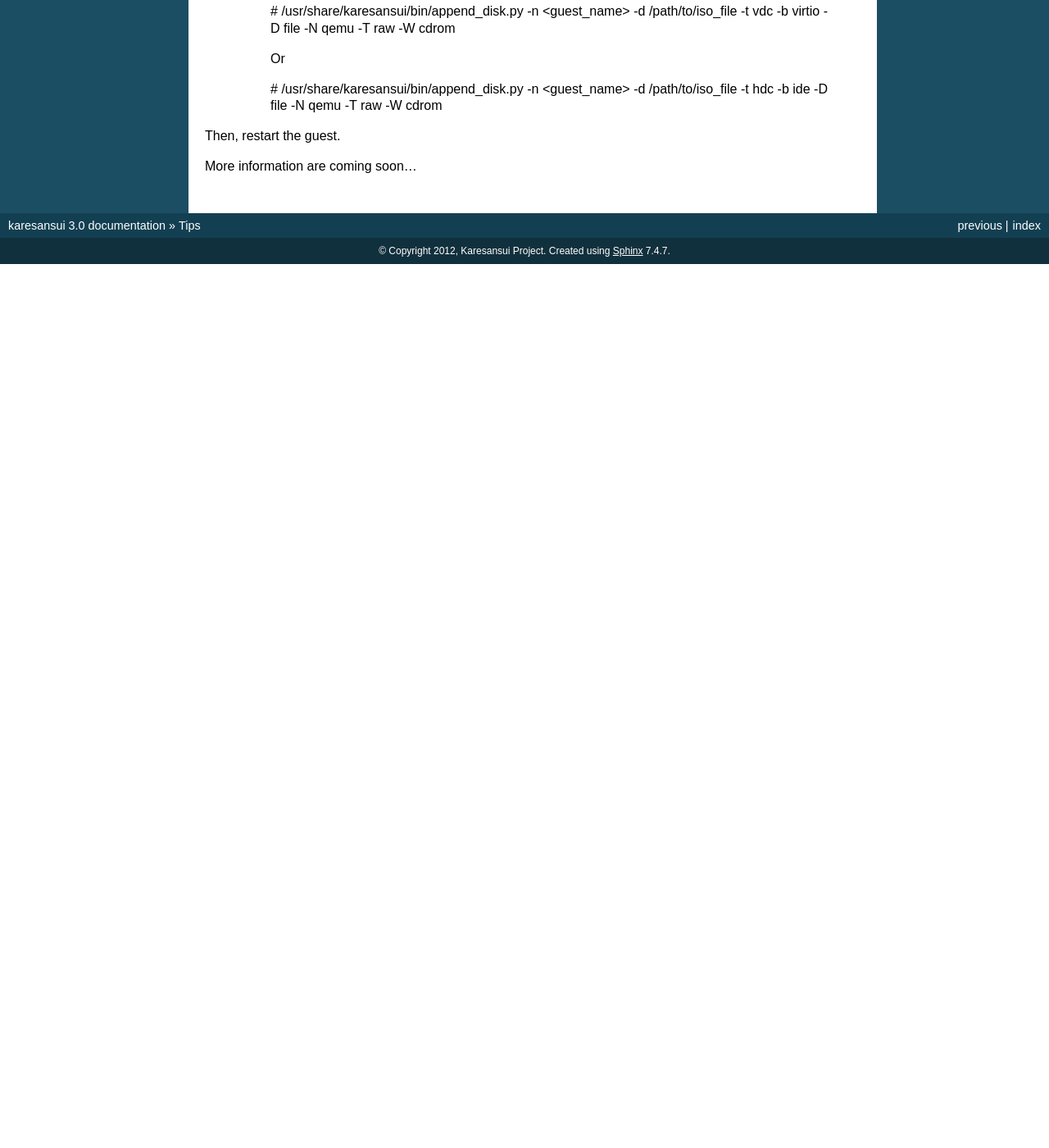
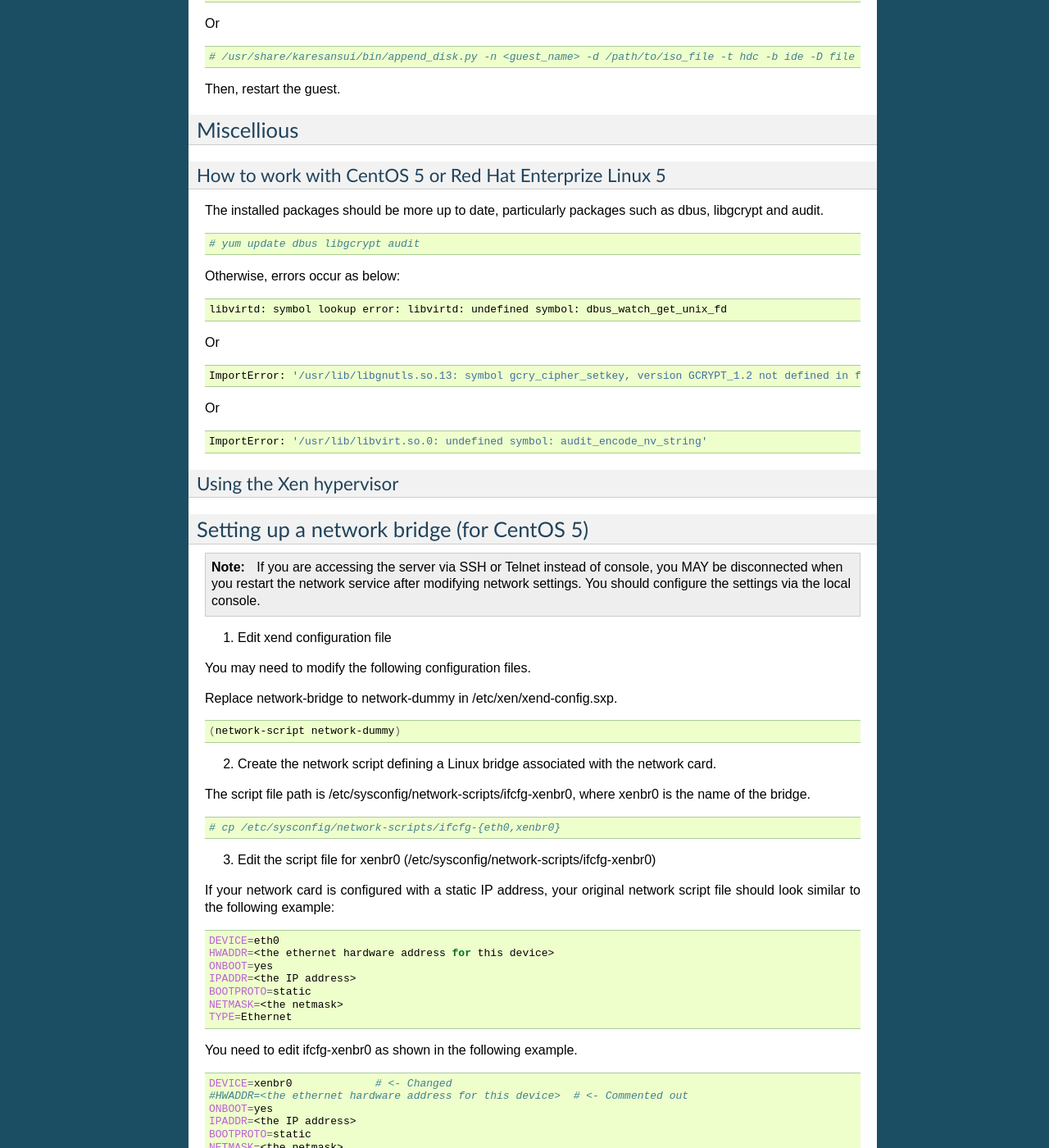
Before and after one commit to karesansui/karesansui, a Sphinx documentation site: the page built from doc/sphinx/tips.rst, in a window 1280 px wide and 1400 px high, scrolled down 1430 px. Shown: the whole window at 82% size. Built offline with Sphinx 7.4.7, drawn with Linux system fonts in a browser that asks for light colours; before the commit the page ends 1752 px from its top, so only the background shows below that; some of the changed text lies outside the part shown.

Commit message:
doc: Updated documents.

```diff
--- a/doc/sphinx/tips.rst
+++ b/doc/sphinx/tips.rst
@@ -9,9 +9,13 @@ How to connect to SPICE service with SPICE client
 
 1. Installing SPICE client.
 
+.. code-block:: bash
+
     # yum install spice-client
 
 2. Connecting with SPICE client.
+
+.. code-block:: bash
 
     $ spicec -h <host> -p <port_number> -w <password>
 
@@ -21,12 +25,21 @@ How to connect to VNC service with VNC client
 
 1. Installing VNC client.
 
+.. code-block:: bash
+
     # yum install vnc
 
 2. Connecting with VNC client.
 
+.. code-block:: bash
+
     $ vncviewer <host>:<port_number>
-    or $ java -jar /opt/oc4j/j2ee/home/applications/OVS/webapp1/Class/VncViewer.jar HOST <host> PORT <port_number>
+
+Or
+
+.. code-block:: bash
+
+    $ java -jar /opt/oc4j/j2ee/home/applications/OVS/webapp1/Class/VncViewer.jar HOST <host> PORT <port_number>
 
 
 Network
@@ -41,6 +54,8 @@ That occurs due to a new twist of CentOS 6/Red Hat Enterprise Linux 6 – dynami
 
 1. Log in the KVM guest and modify udev configuration file.
 
+.. code-block:: bash
+
     # vi /etc/udev/rules.d/70-persistent-net.rules
 
     #SUBSYSTEM=="net", ACTION=="add", DRIVERS=="?*", ATTR{address}=="52:54:00:01:a8:a0", ATTR{type}=="1", KERNEL=="eth*", NAME="eth0"     # <- comment out
@@ -53,33 +68,185 @@ That occurs due to a new twist of CentOS 6/Red Hat Enterprise Linux 6 – dynami
 CD/DVD-ROM Drive
 ----------------
 
-How to attach CD/DVD-ROM device to guests.
-^^^^^^^^^^^^^^^^^^^^^^^^^^^^^^^^^^^^^^^^^^
+How to attach CD/DVD-ROM device to guests
+^^^^^^^^^^^^^^^^^^^^^^^^^^^^^^^^^^^^^^^^^
 
 You can attach CD/DVD-ROM device by executing the following Karesansui's job command.
 
 * Using physical CD/DVD-ROM on host.
 
+.. code-block:: bash
+
     # /usr/share/karesansui/bin/append_disk.py -n <guest_name> -d /dev/sr0 -t vdc -b virtio -D block -N qemu -T raw -W cdrom
 
-    Or
+Or
+
+.. code-block:: bash
 
     # /usr/share/karesansui/bin/append_disk.py -n <guest_name> -d /dev/sr0 -t hdc -b ide -D block -N qemu -T raw -W cdrom
 
 .. note::
+
    You need to manually mount the cdrom before restarting the guest.
 
 * Using ISO9660 image file on host.
 
+.. code-block:: bash
+
     # /usr/share/karesansui/bin/append_disk.py -n <guest_name> -d /path/to/iso_file -t vdc -b virtio -D file -N qemu -T raw -W cdrom
 
-    Or
+Or
+
+.. code-block:: bash
 
     # /usr/share/karesansui/bin/append_disk.py -n <guest_name> -d /path/to/iso_file -t hdc -b ide -D file -N qemu -T raw -W cdrom
 
 Then, restart the guest.
 
 
+Miscellious
+-----------
+
+How to work with CentOS 5 or Red Hat Enterprize Linux 5
+^^^^^^^^^^^^^^^^^^^^^^^^^^^^^^^^^^^^^^^^^^^^^^^^^^^^^^^
+
+The installed packages should be more up to date, particularly packages such as dbus, libgcrypt and audit.
+
+.. code-block:: bash
+
+    # yum update dbus libgcrypt audit
+
+Otherwise, errors occur as below:
+
+.. code-block:: bash
+
+    libvirtd: symbol lookup error: libvirtd: undefined symbol: dbus_watch_get_unix_fd
+
+Or
+
+.. code-block:: bash
+
+    ImportError: '/usr/lib/libgnutls.so.13: symbol gcry_cipher_setkey, version GCRYPT_1.2 not defined in file libgcrypt.so.11 with link time reference'
+
+Or
+
+.. code-block:: bash
+
+    ImportError: '/usr/lib/libvirt.so.0: undefined symbol: audit_encode_nv_string'
+
+Using the Xen hypervisor
+^^^^^^^^^^^^^^^^^^^^^^^^
+
+Setting up a network bridge (for CentOS 5)
+------------------------------------------
+
+.. note::
+
+    If you are accessing the server via SSH or Telnet instead of console, you MAY be disconnected when you restart the network service after modifying network settings. You should configure the settings via the local console.
+
+1. Edit xend configuration file
+
+You may need to modify the following configuration files.
+
+Replace network-bridge to network-dummy in /etc/xen/xend-config.sxp.
+
+.. code-block:: bash
+
+   (network-script network-dummy)
+
+2. Create the network script defining a Linux bridge associated with the network card.
+
+The script file path is /etc/sysconfig/network-scripts/ifcfg-xenbr0, where xenbr0 is the name of the bridge.
+
+.. code-block:: bash
+
+    # cp /etc/sysconfig/network-scripts/ifcfg-{eth0,xenbr0}
+
+3. Edit the script file for xenbr0 (/etc/sysconfig/network-scripts/ifcfg-xenbr0)
+
+If your network card is configured with a static IP address, your original network script file should look similar to the following example:
+
+.. code-block:: bash
+
+    DEVICE=eth0
+    HWADDR=<the ethernet hardware address for this device>
+    ONBOOT=yes
+    IPADDR=<the IP address>
+    BOOTPROTO=static
+    NETMASK=<the netmask>
+    TYPE=Ethernet
+
+You need to edit ifcfg-xenbr0 as shown in the following example.
+
+.. code-block:: bash
+
+    DEVICE=xenbr0             # <- Changed
+    #HWADDR=<the ethernet hardware address for this device>  # <- Commented out
+    ONBOOT=yes
+    IPADDR=<the IP address>
+    BOOTPROTO=static
+    NETMASK=<the netmask>
+    TYPE=Bridge               # <- Changed
+
+4. Edit the script file for eth0 (/etc/sysconfig/network-scripts/ifcfg-eth0)
+
+Now you need to configure your network script for eth0. You will already have a script for eth0, but you’ll need to modify it by adding one line as BRIDGE=xenbr0 so that it looks similar to the following script.
+
+.. code-block:: bash
+
+    DEVICE=eth0
+    HWADDR=<the ethernet hardware address for this device>
+    ONBOOT=yes
+    #IPADDR=<the IP address>  # <- Commented out
+    #BOOTPROTO=none           # <- Commented out
+    #NETMASK=<the netmask>    # <- Commented out
+    TYPE=Ethernet
+    BRIDGE=xenbr0             # <- Added
+
+5. Restart network services and xend/libvirtd daemon.
+
+In order for all the network script modifications to take effect, you need to restart your network services.
+
+.. code-block:: bash
+
+    # /etc/init.d/network restart
+    # /etc/init.d/xend stop
+    # /etc/init.d/libvirtd restart
+    # /etc/init.d/xend start
+
+6. Check the status of current interfaces
+
+.. code-block:: bash
+
+    # /sbin/ifconfig -a
+    # virsh -c xen:/// list
+
+7. Change permissions of Xen system files after every reboot to allow Karesansui to access Xen.
+
+Here is a sample scriptlet.
+
+.. code-block:: bash
+
+    PRIVSEP_GROUP=kss
+
+    # delegate admin privillege to PRIVSEP_GROUP
+    if [ "x${PRIVSEP_GROUP}" != "x" -a -d /etc/xen/ ]; then
+      chgrp ${PRIVSEP_GROUP} /etc/xen/
+      chmod g+rwx /etc/xen/
+    fi
+    if [ "x${PRIVSEP_GROUP}" != "x" -a -d /var/lib/xend/ ]; then
+      chgrp -R ${PRIVSEP_GROUP} /var/lib/xend/
+      chmod -R g+rwx /var/lib/xend/
+    fi
+    if [ "x${PRIVSEP_GROUP}" != "x" -a  -d /var/run/xenstored/ ]; then
+      chgrp -R ${PRIVSEP_GROUP} /var/run/xenstored/
+      chmod -R g+rw /var/run/xenstored/
+    fi
+    if [ "x${PRIVSEP_GROUP}" != "x" -a  -e /proc/xen/privcmd ]; then
+      chgrp ${PRIVSEP_GROUP} /proc/xen/privcmd
+      chmod g+rw /proc/xen/privcmd
+    fi
+
 
 
 More information are coming soon...
```
